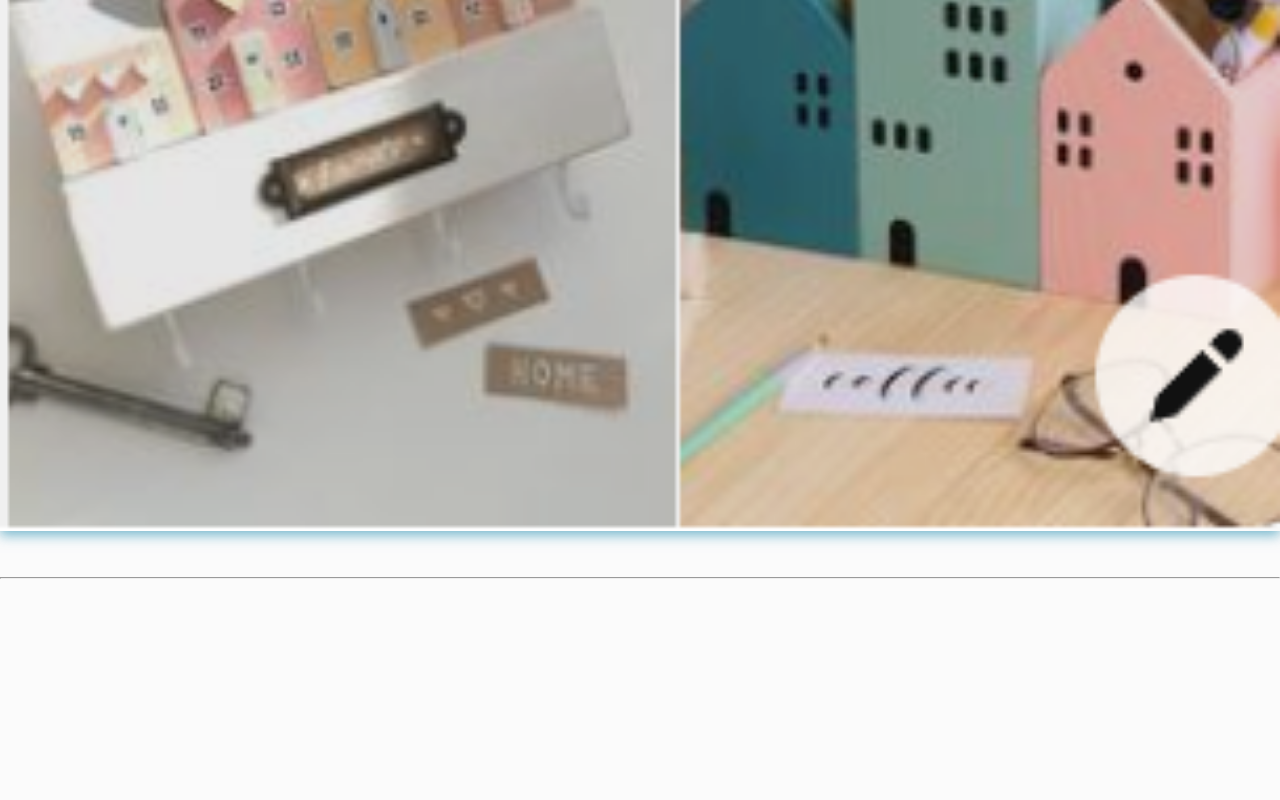
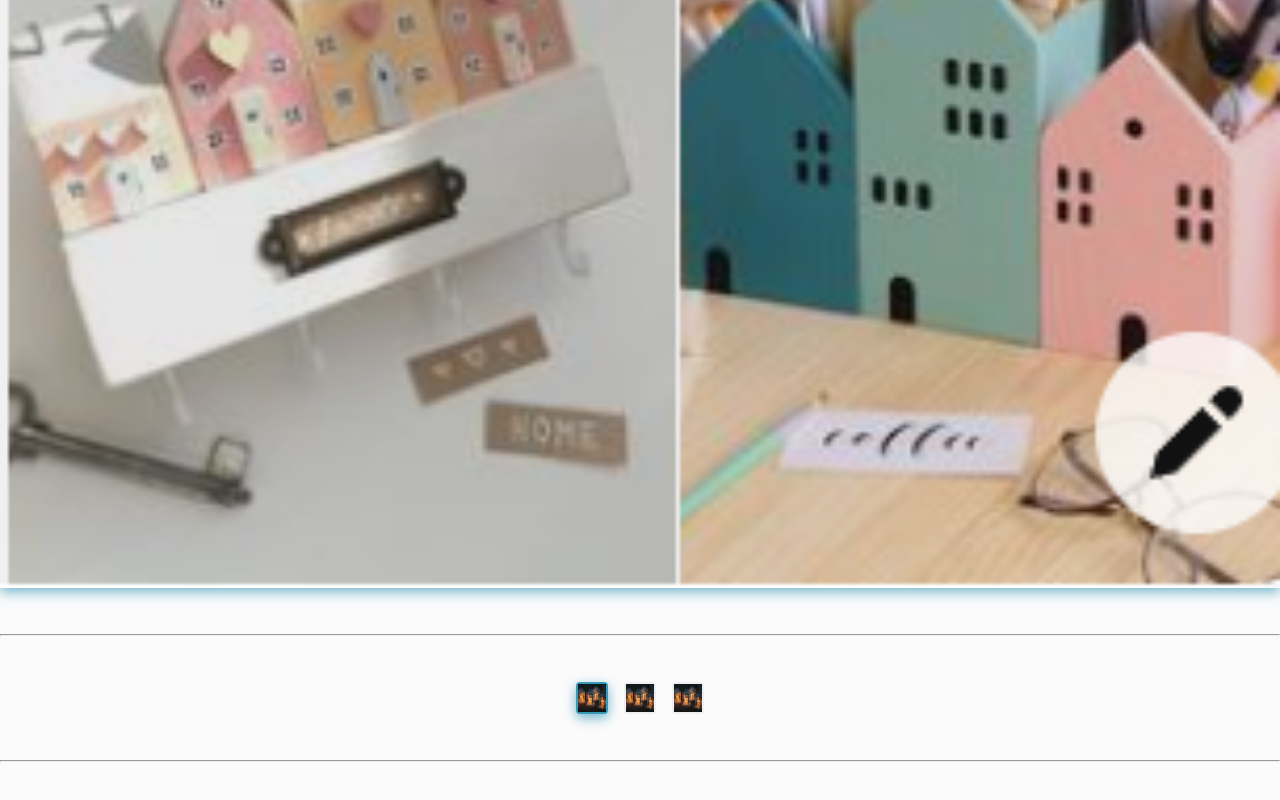
Before and after one commit to Ariel2911/hogar-en-madera, a React (Vite) app: page / in a window 1280 px wide. Shown: the part 1940-2740 px from the top of the page. Before the commit the page ends 2565 px from the top, so only its background shows below. Built offline with nearby package versions, Linux system fonts and the light colour scheme.

Commit message:
Agrega componente thumbnails

```diff
--- a/src/App.tsx
+++ b/src/App.tsx
@@ -5,9 +5,11 @@ import Button, { StyleTypeEnum } from './components/button';
 import Tag, { TagTypeEnum } from './components/tag';
 import ArrowButton, { ArrowTypeEnum } from './components/arrowButton';
 import Category, { CategoryTypeEnum } from './components/category';
+import { iconBag } from './components/iconos';
+import Thumbnails from './components/thumbnails';
 
-import { iconBag } from './components/iconos';
 import imgCategory from './assets/categoty/organizadores.png';
+import imgProduct from './assets/product/lampara farol.jpg';
 
 function App(): JSX.Element {
 	return (
@@ -51,6 +53,9 @@ function App(): JSX.Element {
 					categoryType={CategoryTypeEnum.card}
 				/>
 			</div>
+			<br />
+			<br />
+			<br />
 			<Category
 				title='Organizadores'
 				img={imgCategory}
@@ -61,6 +66,12 @@ function App(): JSX.Element {
 			<hr />
 			<br />
 			<br />
+			<Thumbnails imgs={[imgProduct, imgProduct, imgProduct]} />
+			<br />
+			<br />
+			<hr />
+			<br />
+			<br />
 		</ThemeProvider>
 	);
 }
--- /dev/null
+++ b/src/components/thumbnails.tsx
@@ -0,0 +1,81 @@
+import { useState } from 'react';
+import styled from 'styled-components';
+
+const Container = styled.div`
+	display: flex;
+	justify-content: center;
+	gap: 1rem;
+
+	.isActive {
+		border-color: ${({ theme }) => theme.colors.secondary};
+		box-shadow: ${({ theme }) => theme.shadown};
+	}
+`;
+
+const Button = styled.button`
+	width: 32px;
+	height: 32px;
+	padding: 0;
+	border: 2px solid transparent;
+	border-radius: 4px;
+	outline: none;
+	cursor: pointer;
+`;
+
+const Img = styled.img`
+	width: 100%;
+`;
+
+interface Props {
+	imgs: string[];
+	onClick: () => void;
+}
+
+/**
+ *
+ * @param props
+ * @param img string con la ubicación de la imagen.
+ * @params onClick función que se ejecutara con el evento onClick del componente
+ *
+ * @returns JSX.Element
+ *
+ * @example
+ * <Thumbnails onClick={() => { console.log("Soy un thumbnail"); }} imgs={[imgProduct, imgProduct, imgProduct]} />
+ */
+
+const App = (props: Props): JSX.Element => {
+	const [select, setSelect] = useState(0);
+
+	const handleClick = (id: number): void => {
+		setSelect(id);
+		props.onClick();
+	};
+
+	return (
+		<Container>
+			{props.imgs.map((img, key) => {
+				const className = key === select ? 'isActive' : '';
+
+				return (
+					<Button
+						onClick={() => {
+							handleClick(key);
+						}}
+						className={className}
+						key={key}
+					>
+						<Img src={img} alt='' />
+					</Button>
+				);
+			})}
+		</Container>
+	);
+};
+
+App.defaultProps = {
+	onClick: () => {
+		console.log('Soy un thumbnail');
+	},
+};
+
+export default App;
```
Also changed, not shown: src/assets/product/lampara farol.jpg (added).
